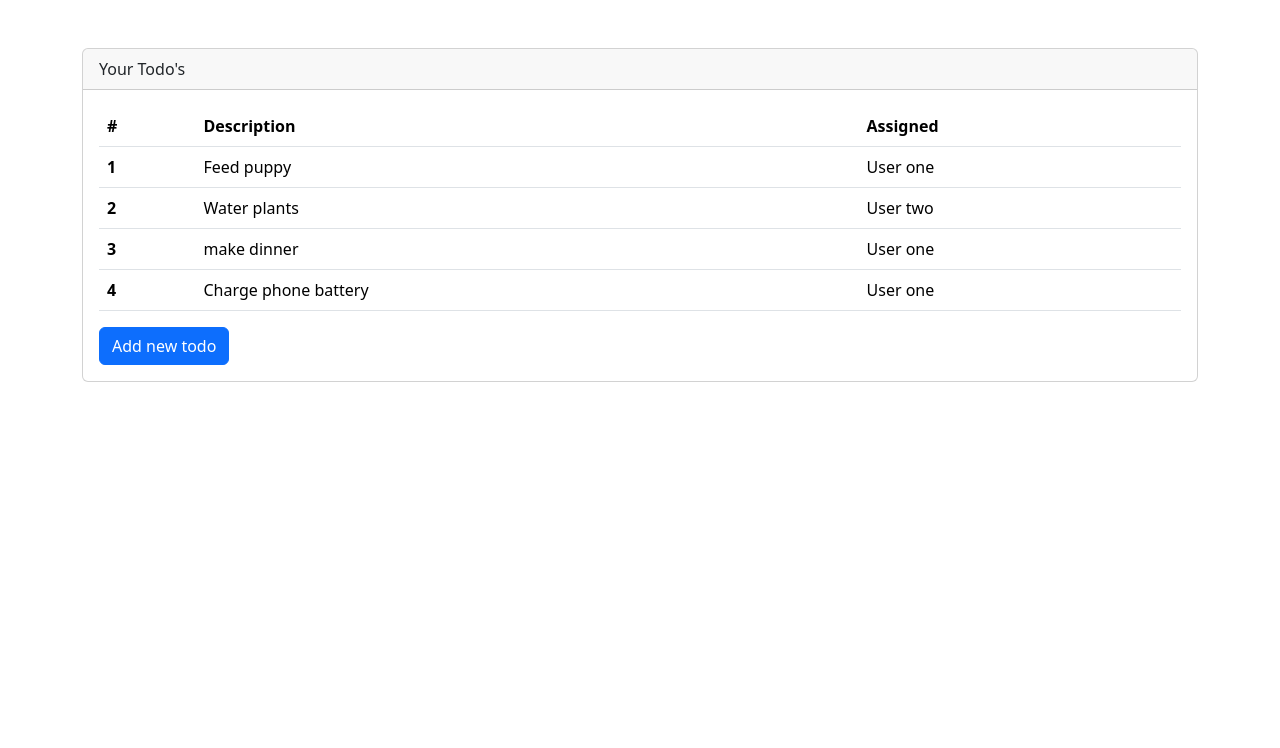
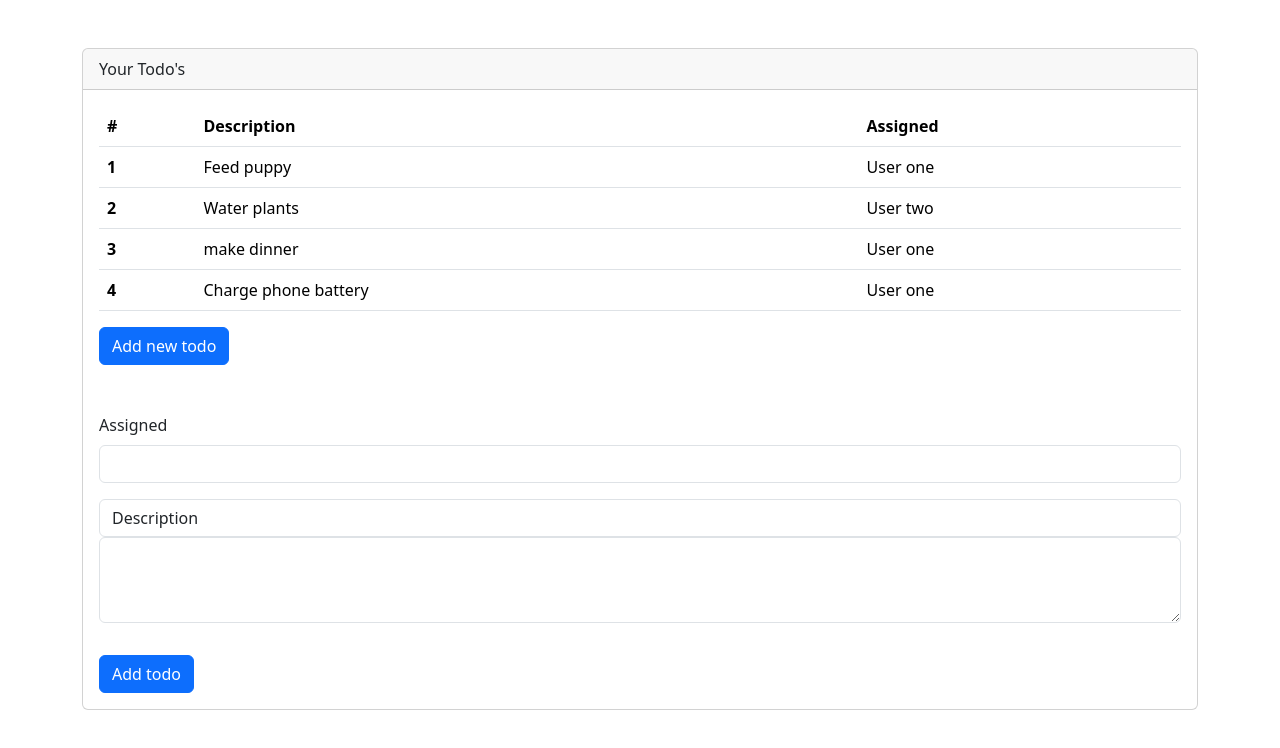
Before and after one commit to Michael-Omoboye/react-springboot, a React (Vite) app: page / in a window 1280 px wide. Shown: the top 748 px of the page. Built offline with nearby package versions, Linux system fonts and the light colour scheme.

Commit message:
adding val attr which stores the state on onChange

```diff
--- a/src/App.tsx
+++ b/src/App.tsx
@@ -1,6 +1,7 @@
 import { useState } from "react";
 import "./App.css";
 import { TodoTable } from "./components/TodoTable";
+import { NewTodoForm } from "./components/NewTodoForm";
 
 function App() {
   const [todos, setTodos] = useState([
@@ -35,6 +36,7 @@
           <button className="btn btn-primary" onClick={addtodo}>
             Add new todo
           </button>
+          <NewTodoForm />
         </div>
       </div>
     </div>
--- /dev/null
+++ b/src/components/NewTodoForm.tsx
@@ -0,0 +1,49 @@
+import React, { useState } from "react";
+
+export const NewTodoForm = () => {
+  const [description, setDescription] = useState("");
+  const [assigned, setAssigned] = useState("");
+
+  const descriptionChange = (ev) => {
+    console.log("description", ev.target.value);
+    setDescription(ev.target.value);
+  };
+
+  const assignedChange = (ev) => {
+    console.log("assigned", ev.target.value);
+    setAssigned(ev.target.value);
+  };
+  return (
+    <div className="mt-5">
+      <form action="">
+        <div className="mb-3">
+          <label htmlFor="" className="form-label">
+            Assigned
+          </label>
+          <input
+            type="text"
+            className="form-control"
+            required
+            onChange={assignedChange}
+            value={assigned}
+          />
+        </div>
+        <div className="mb-3">
+          <label htmlFor="" className="form-control">
+            Description
+          </label>
+          <textarea
+            className="form-control"
+            rows={3}
+            required
+            onChange={descriptionChange}
+            value={description}
+          ></textarea>
+        </div>
+        <button type="button" className="btn btn-primary mt-3">
+          Add todo
+        </button>
+      </form>
+    </div>
+  );
+};
```
